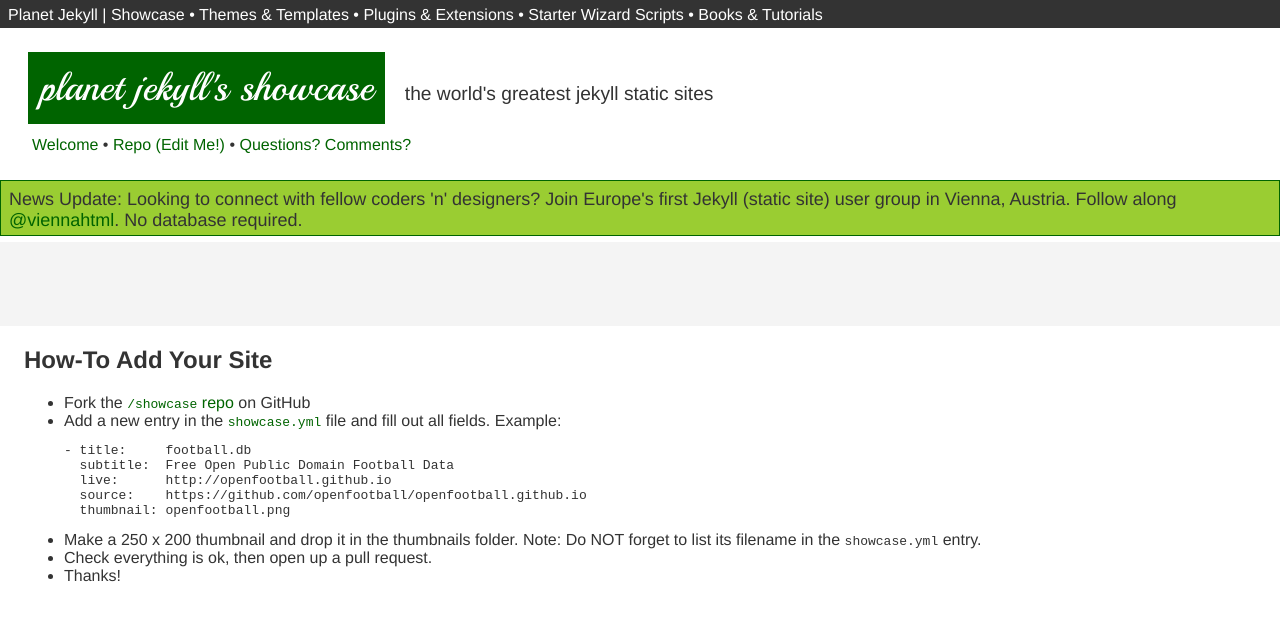
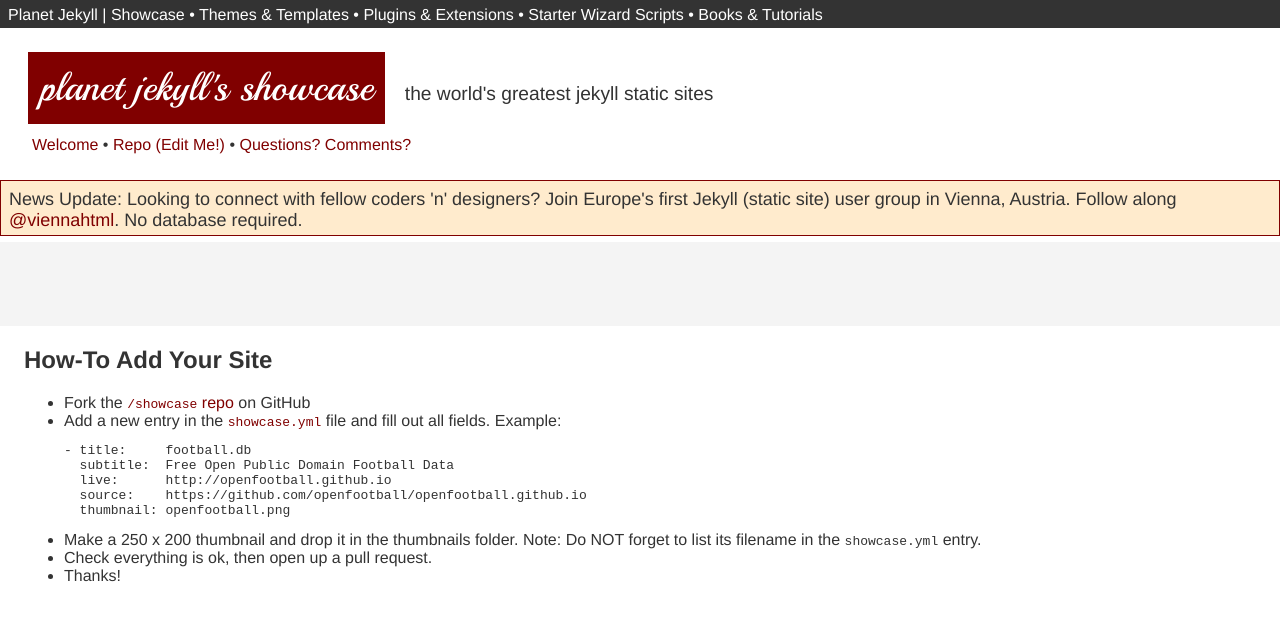
Before and after one commit to planetjekyll/planetjekyll.github.io, a Jekyll site: the page built from showcase/index.html, in a window 1280 px wide. Shown: the top 621 px of the page. Built offline with Jekyll 4.4.1, drawn with Linux system fonts in a browser that asks for light colours.

Commit message:
try maroon

```diff
--- a/css/showcase/_announce.scss
+++ b/css/showcase/_announce.scss
@@ -3,7 +3,8 @@
   // background-color: #add8e6;  // LightBlue
   // background-color:  #b0e0e6;   // PowderBlue
   // background-color: #90ee90;   // LightGreen
-  background-color:  #9acd32; // YellowGreen
+  // background-color:  #9acd32; // YellowGreen
+  background-color:  #ffebcd; // BlanchedAlmond
 
   font-size: 18px;
   padding: 8px 8px 4px 8px;    // top right bottom left
--- a/css/showcase/_settings.scss
+++ b/css/showcase/_settings.scss
@@ -8,7 +8,9 @@
 // $color-primary:  #ff4500;   // orange red
 // $color-primary: #008000;  // green
 // $color-primary:	#000080;  // Navy
-$color-primary: 	#006400;  // DarkGreen
+// $color-primary: 	#006400;  // DarkGreen
 // $color-primary: #00ff00; // Lime	 (green)
+$color-primary: #800000;  // Maroon
+
 
 // was => $color-primary:  #cc0000;  // was: red; try a little darker red (not so bright)
```
